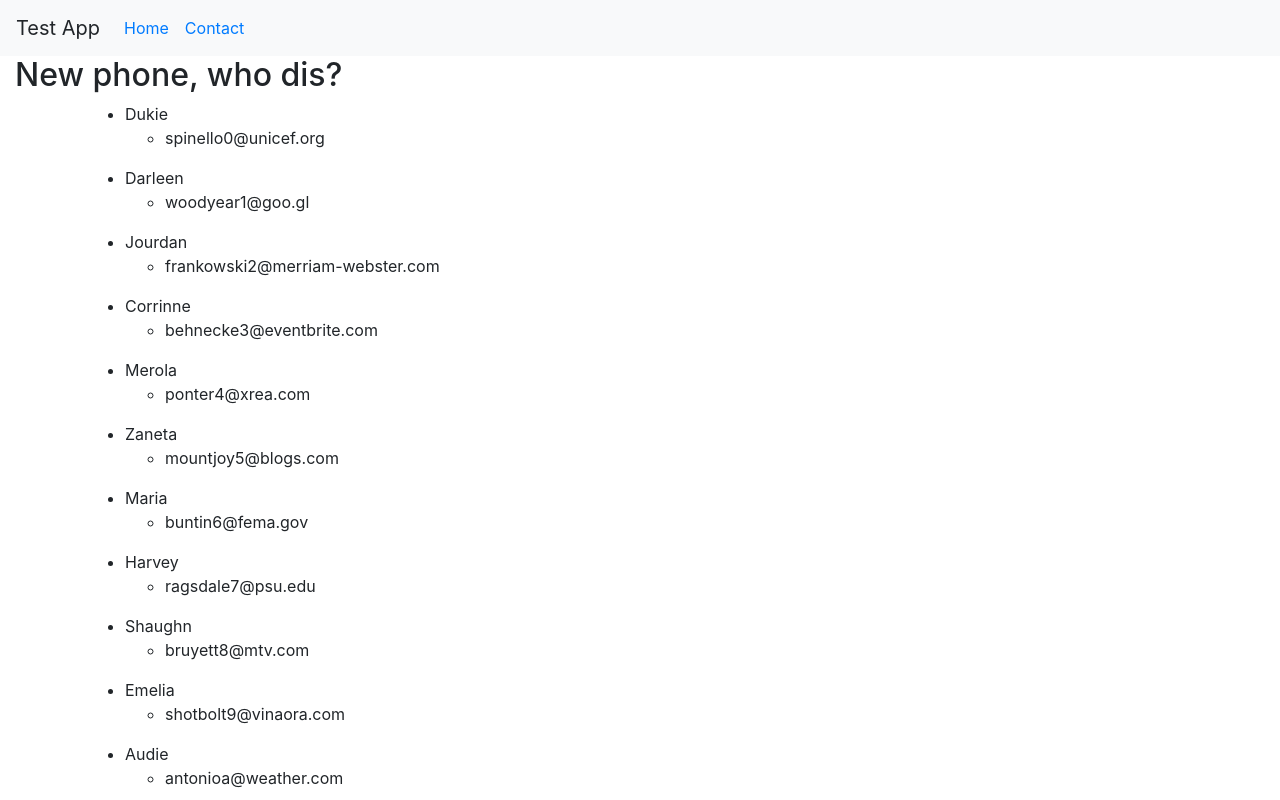
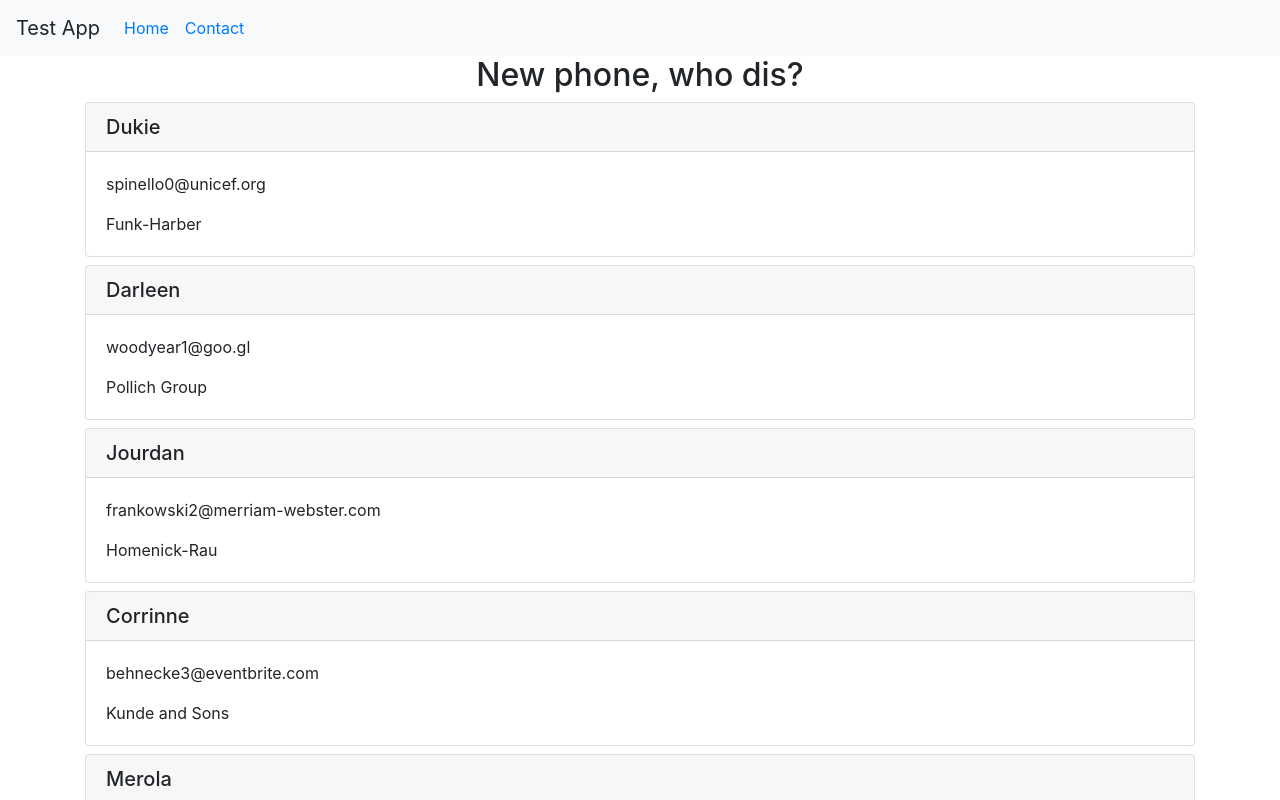
Before and after one commit to orewaafif/profile-app, an Angular app: page /contact in a window 1280 px wide. Shown: the top 800 px of the page. Built offline with nearby package versions, Linux system fonts and the light colour scheme.

Commit message:
Redesign contacts component

```diff
--- a/src/app/contact/contact.component.html
+++ b/src/app/contact/contact.component.html
@@ -1,14 +1,12 @@
-<div class="container-fluid">
+<div class="merepek">
   <h2>New phone, who dis?</h2>
 </div>
 <div class="container">
-  <ul *ngFor= "let c of conData" class="primary-list">
-    <li>{{c.name}}
-      <ul class="sub-list">
-        <li>
-          {{c.email}}
-        </li>
-      </ul>
-    </li>
-  </ul>
+  <div *ngFor= "let c of conData" class="card" routerLink="/contact/:id/view">
+    <h5 class="card-header">{{c.name}}</h5>
+    <div class="card-body">
+      <p class="card-text">{{c.email}}</p>
+      <p class="card-text">{{c.company}}</p>
+    </div>
+  </div>
 </div>
--- a/src/styles.scss
+++ b/src/styles.scss
@@ -1,3 +1,12 @@
 @import "../node_modules/bootstrap/scss/bootstrap";
 
 /* You can add global styles to this file, and also import other style files */
+
+.card{
+    margin-top: 8px;
+}
+
+.merepek{
+    width: 100%;
+    text-align: center;
+}
```
